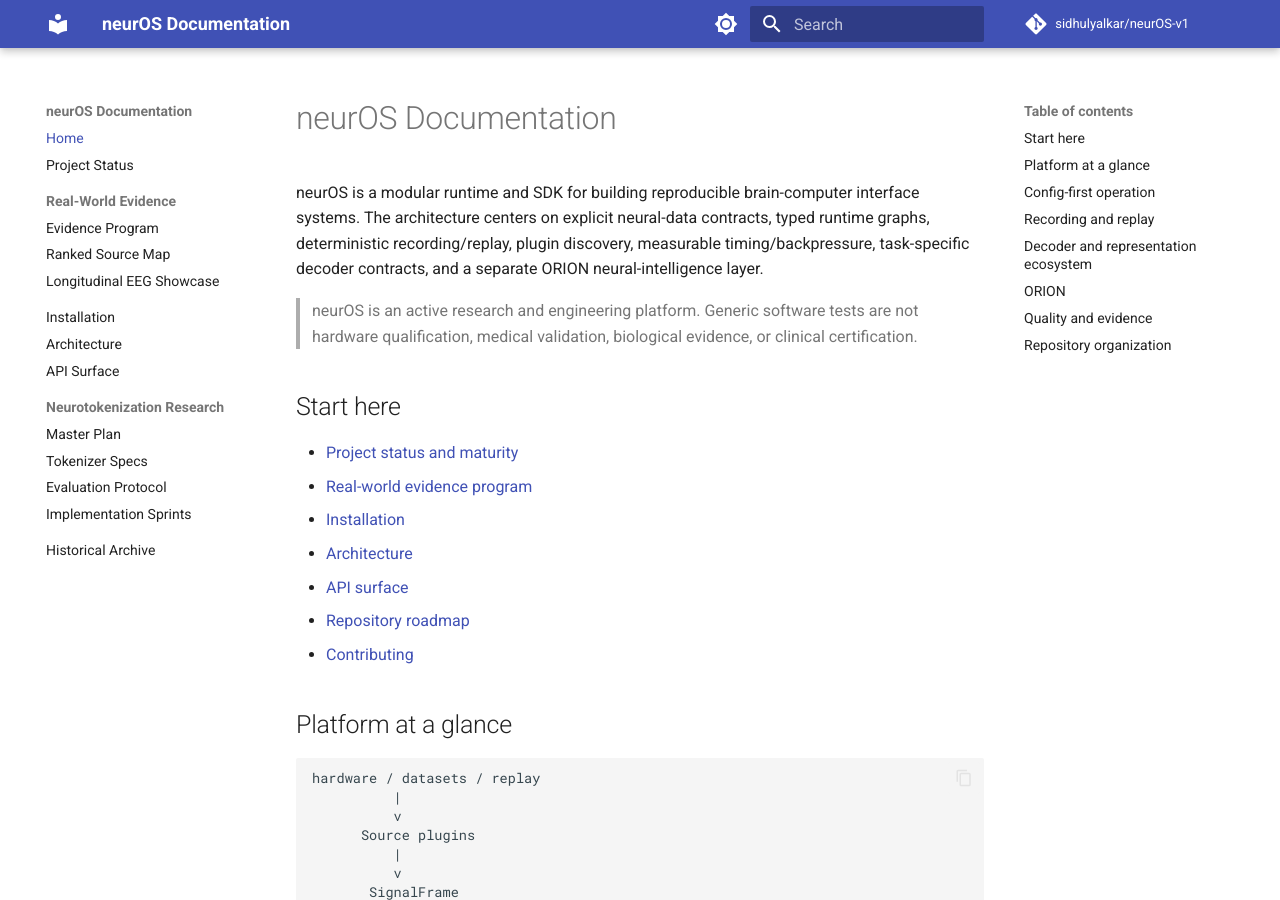
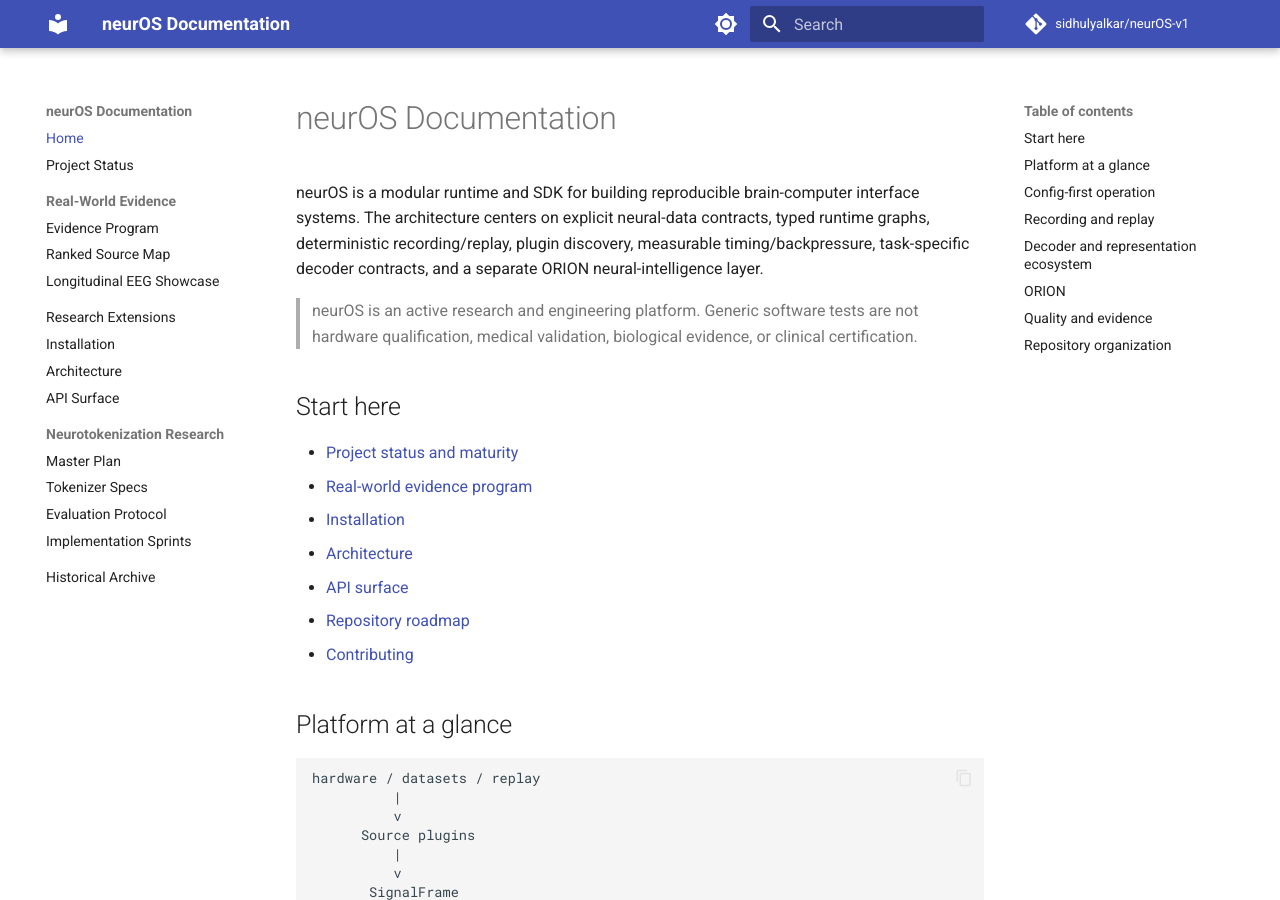
Before and after one commit to sidhulyalkar/neurOS-v1, an MkDocs documentation site: the page built from docs/index.md, in a window 1280 px wide and 900 px high. Built offline with MkDocs 1.6.1 and Material for MkDocs 9.7.7, drawn with Linux system fonts in a browser that asks for light colours; comment, search, counter and statistics services are not loaded.

Commit message:
docs: expose external research extensions in documentation nav

```diff
--- a/mkdocs.yml
+++ b/mkdocs.yml
@@ -56,6 +56,7 @@ nav:
       - Evidence Program: REAL_WORLD_EVIDENCE.md
       - Ranked Source Map: EVIDENCE_SOURCE_MAP.md
       - Longitudinal EEG Showcase: LONGITUDINAL_EEG_SHOWCASE.md
+  - Research Extensions: RESEARCH_EXTENSIONS.md
   - Installation: getting-started/installation.md
   - Architecture: ARCHITECTURE.md
   - API Surface: API_REFERENCE.md
```
